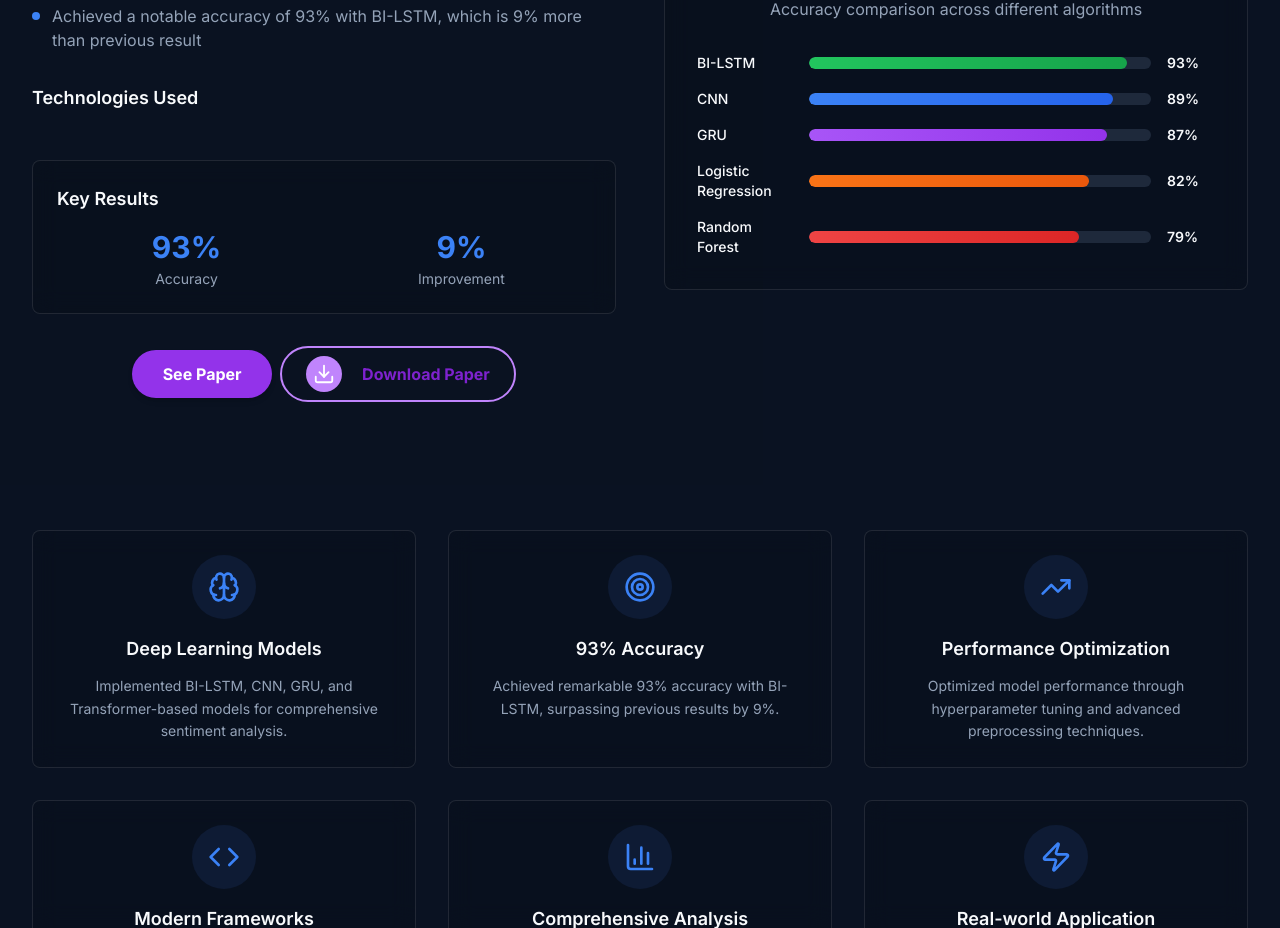
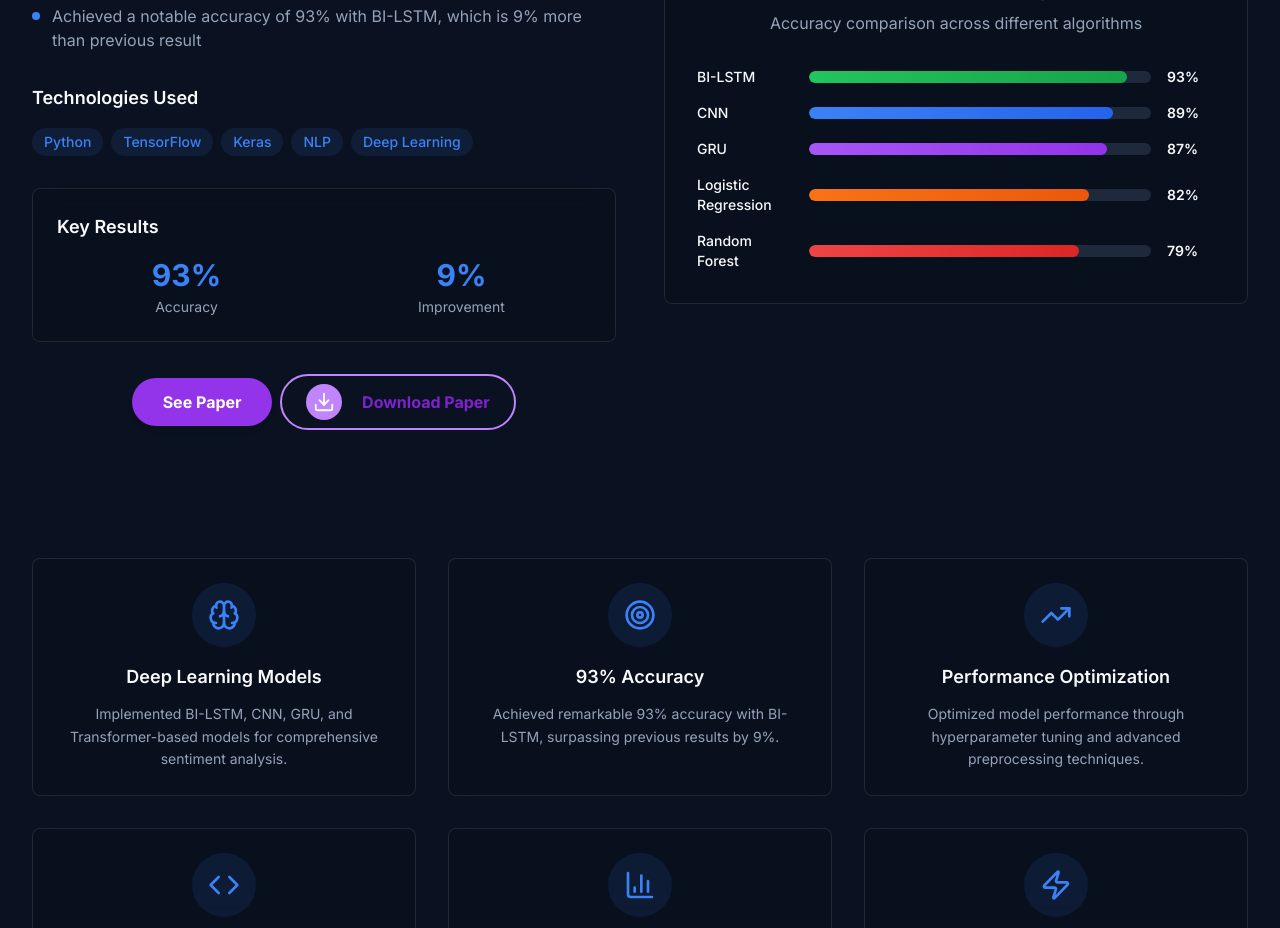
Before and after one commit to Vraj-Prajapati-14/Vraj.dev, a Next.js app: page / in a window 1280 px wide. Shown: the part 3580-4508 px from the top of the page. Built offline with nearby package versions, Linux system fonts and the light colour scheme.

Commit message:
Final Push

```diff
--- a/src/components/sections/research.tsx
+++ b/src/components/sections/research.tsx
@@ -66,6 +66,7 @@ export function Research() {
 
         <div className="grid lg:grid-cols-2 gap-12 items-center mb-16">
           {/* Project Overview */}
+          {researchProject ? (
             <motion.div
               initial={{ opacity: 0, x: -50 }}
               animate={inView ? { opacity: 1, x: 0 } : {}}
@@ -97,7 +98,7 @@ export function Research() {
               <div className="mb-8">
                 <h4 className="text-lg font-semibold mb-4 text-foreground">Technologies Used</h4>
                 <div className="flex flex-wrap gap-2">
-                {researchProject.technologies && researchProject.technologies.map((tech, index) => (
+                  {researchProject.tech && researchProject.tech.map((tech, index) => (
                     <motion.span
                       key={tech}
                       initial={{ opacity: 0, scale: 0.8 }}
@@ -150,6 +151,9 @@ export function Research() {
                 </a>
               </div>
             </motion.div>
+          ) : (
+            <div className="text-red-500 font-bold">Research project not found.</div>
+          )}
 
           {/* Visual Representation */}
           <motion.div
```
Lines whose indentation alone changed are shown as unchanged.
